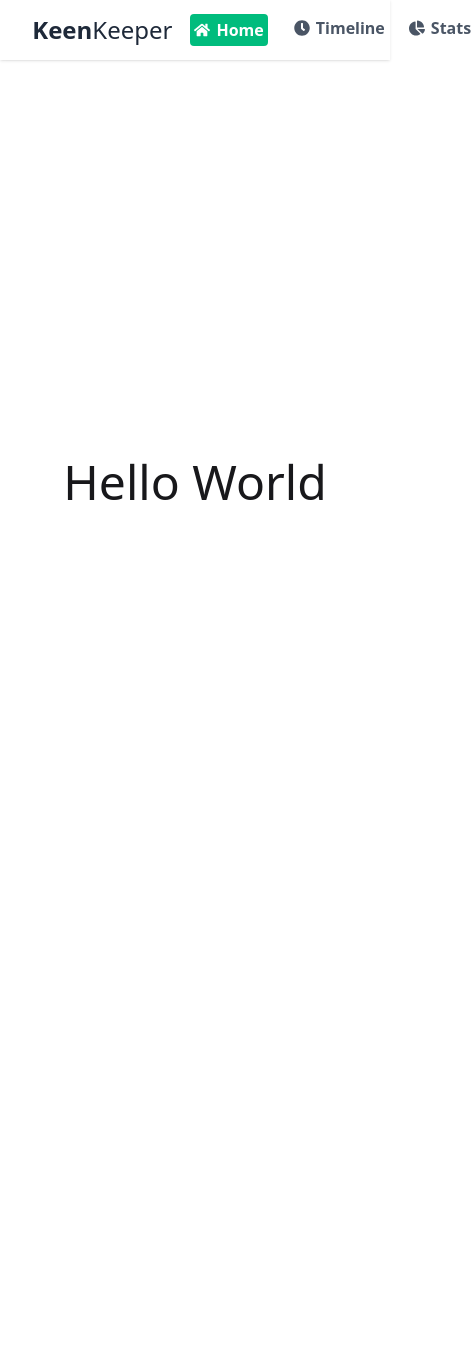
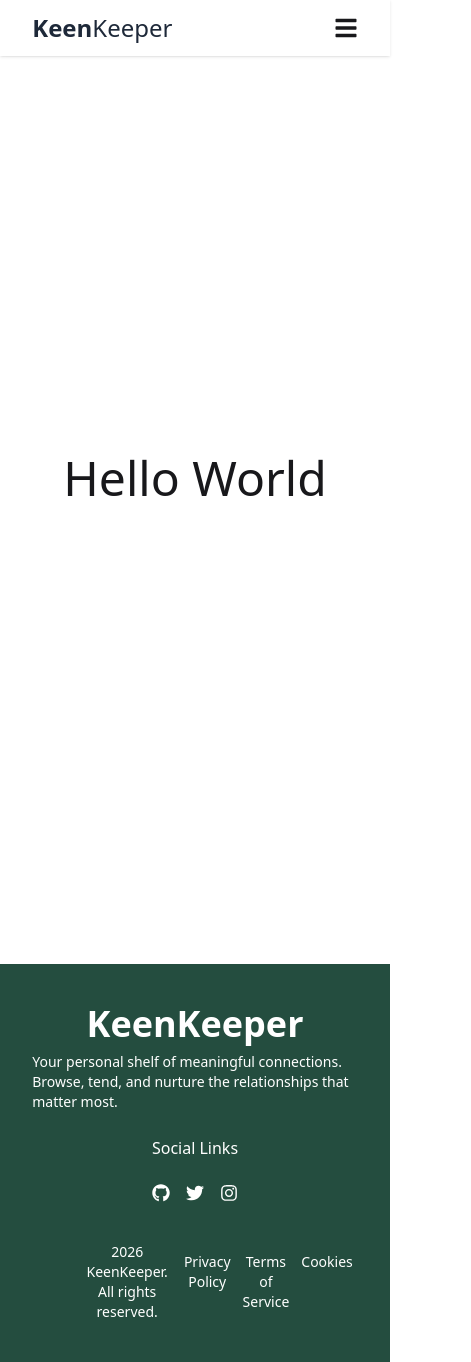
Before and after one commit to IM-Tamim/KeenKeeper, a Next.js app: page / in a window 390 px wide. Shown: the whole page, 471 px wide, since content can reach past the window. Before the commit the page ends 904 px from the top, so only its background shows below. Built offline with nearby package versions, Linux system fonts and the light colour scheme.

Commit message:
Footer added and made navbar responsive

```diff
--- a/src/app/layout.js
+++ b/src/app/layout.js
@@ -1,6 +1,7 @@
 import { Geist, Geist_Mono } from "next/font/google";
 import "./globals.css";
 import Navbar from "@/components/shared/Navbar";
+import Footer from "@/components/shared/Footer";
 
 const geistSans = Geist({
   variable: "--font-geist-sans",
@@ -25,8 +26,9 @@ export default function RootLayout({ children }) {
       className={`${geistSans.variable} ${geistMono.variable} h-full antialiased`}
     >
       <body className="min-h-full flex flex-col">
-        <Navbar></Navbar>
-        {children}</body>
+        <Navbar/>
+        {children}
+        <Footer/></body>
     </html>
   );
 }
--- /dev/null
+++ b/src/components/shared/Footer.jsx
@@ -0,0 +1,64 @@
+import React from "react";
+import Link from "next/link";
+import { FaHeart, FaGithub, FaTwitter, FaInstagram } from "react-icons/fa";
+
+const Footer = () => {
+  return (
+    <footer className="bg-[#244D3F] text-white mt-16">
+      <div className="mx-auto px-4 py-10 w-11/12">
+        <div className="flex flex-col md:flex-col justify-between items-center gap-6">
+          <div>
+            <div className=" flex items-center justify-center gap-2mb-2">
+              <span className="text-white font-bold text-4xl text-center items-center">
+                KeenKeeper
+              </span>
+            </div>
+            <p className="text-sm mt-2">
+              Your personal shelf of meaningful connections. Browse, tend, and nurture the relationships that matter most.
+            </p>
+          </div>
+
+          <h2>Social Links</h2>
+
+          <div className="flex gap-4 text-lg">
+            <a
+              href="https://github.com"
+              className="hover:text-emerald-400 transition-colors"
+            >
+              <FaGithub />
+            </a>
+            <a
+              href="https://twitter.com"
+              className="hover:text-emerald-400 transition-colors"
+            >
+              <FaTwitter />
+            </a>
+            <a
+              href="https://instagram.com"
+              className="hover:text-emerald-400 transition-colors"
+            >
+              <FaInstagram />
+            </a>
+          </div>
+        </div>
+
+        <div className="w-8/12 mx-auto mt-4 pt-6 text-center text-sm flex items-center justify-between gap-4">
+          <p className="">2026 KeenKeeper. All rights reserved.</p>
+          <div className="flex gap-3">
+            <ul>
+              <li>Privacy Policy</li>
+            </ul>
+            <ul>
+              <li>Terms of Service</li>
+            </ul>
+            <ul>
+              <li>Cookies</li>
+            </ul>
+          </div>
+        </div>
+      </div>
+    </footer>
+  );
+};
+
+export default Footer;
--- a/src/components/shared/MyLinks.jsx
+++ b/src/components/shared/MyLinks.jsx
@@ -11,8 +11,8 @@ const MyLink = ({ href, children }) => {
       href={href}
       className={`pb-1 font-semibold flex items-center gap-1.5 transition-colors ${
         pathname === href
-          ? "border-2 p-1 bg-emerald-500 text-white rounded-md"
-          : "text-gray-600 hover:text-sky-500"
+          ? "border-2 p-2 bg-[#244D3F] text-white rounded-md"
+          : "text-gray-600 hover:text-[#244D3F]"
       }`}
     >
       {children}
--- a/src/components/shared/Navbar.jsx
+++ b/src/components/shared/Navbar.jsx
@@ -1,24 +1,46 @@
-import React from "react";
-import { FaHome, FaClock, FaChartPie } from "react-icons/fa";
+"use client";
+
+import React, { useState } from "react";
+import { FaHome, FaClock, FaBars } from "react-icons/fa";
+import { FaArrowTrendUp } from "react-icons/fa6";
 import Link from "next/link";
 import MyLink from "./MyLinks";
 
 const Navbar = () => {
+  const [open, setOpen] = useState(false);
+
   const navItems = [
     { path: "/", text: "Home", icon: <FaHome /> },
     { path: "/timeline", text: "Timeline", icon: <FaClock /> },
-    { path: "/stats", text: "Stats", icon: <FaChartPie /> },
+    { path: "/stats", text: "Stats", icon: <FaArrowTrendUp /> },
   ];
 
   return (
     <div className="bg-white sticky top-0 z-50 shadow-sm">
       <nav className="w-11/12 mx-auto">
-        <div className="flex justify-between gap-4 items-center py-3 container mx-auto px-4">
+        <div className="flex justify-between items-center py-3 container mx-auto px-4">
+
+          {/* Logo */}
           <Link href="/" className="flex items-center gap-2">
-            <span className="text-2xl text-gray-800"><span className="font-bold">Keen</span>Keeper</span>
+            <span className="text-2xl text-gray-800">
+              <span className="font-bold">Keen</span>Keeper
+            </span>
           </Link>
 
-          <ul className="flex gap-6 items-center">
+          {/* Hamburger (mobile only) */}
+          <button
+            className="md:hidden text-2xl"
+            onClick={() => setOpen(!open)}
+          >
+            <FaBars />
+          </button>
+
+          {/* Menu */}
+          <ul
+            className={`absolute md:static top-16 left-0 w-full md:w-auto bg-white md:bg-transparent flex flex-col md:flex-row gap-6 items-center py-4 md:py-0 shadow md:shadow-none transition-all duration-300 ${
+              open ? "block" : "hidden md:flex"
+            }`}
+          >
             {navItems.map((item, index) => (
               <MyLink key={index} href={item.path}>
                 {item.icon}
@@ -26,6 +48,7 @@ const Navbar = () => {
               </MyLink>
             ))}
           </ul>
+
         </div>
       </nav>
     </div>
```
